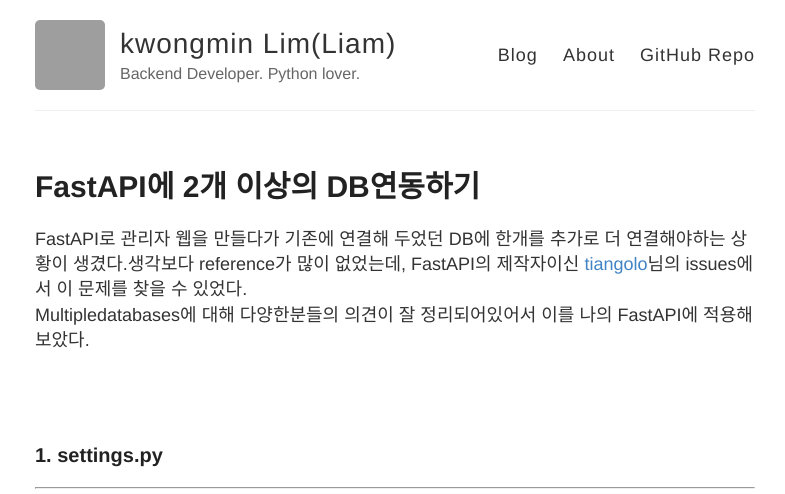
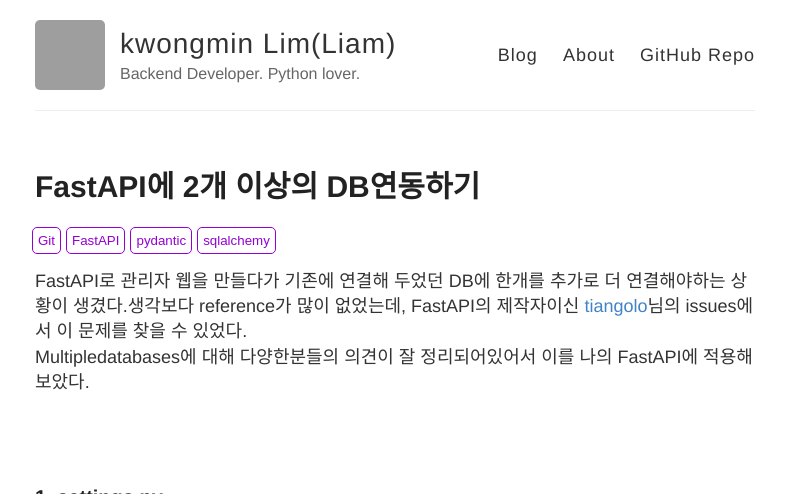
Before and after one commit to liampoet/liampoet.github.io-test2, a Jekyll site: the page built from _posts/2022-3-30-FastAPI-Multipledatabases.md, in a window 1280 px wide and 900 px high, cut to the strip 0-494 px from the top of the window. Shown: the whole strip, without its empty margins (245-1030 px from the left). Built offline with Jekyll 4.4.1, drawn with Linux system fonts in a browser that asks for light colours; comment, search, counter and statistics services are not loaded; grey boxes are pictures that could not be loaded.

Commit message:
Update post.html

```diff
--- a/_layouts/post.html
+++ b/_layouts/post.html
@@ -4,9 +4,10 @@ layout: default
 
 <article class="post">
   <h1>{{ page.title }}</h1>
+
   <div class="tag-button">
-    {% if post.tags %}
-      {% for tag in post.tags %}
+    {% if page.tags %}
+      {% for tag in page.tags %}
         <button class="tags-button">{{ tag }}</button>
       {% endfor %}
     {% endif %}
```
